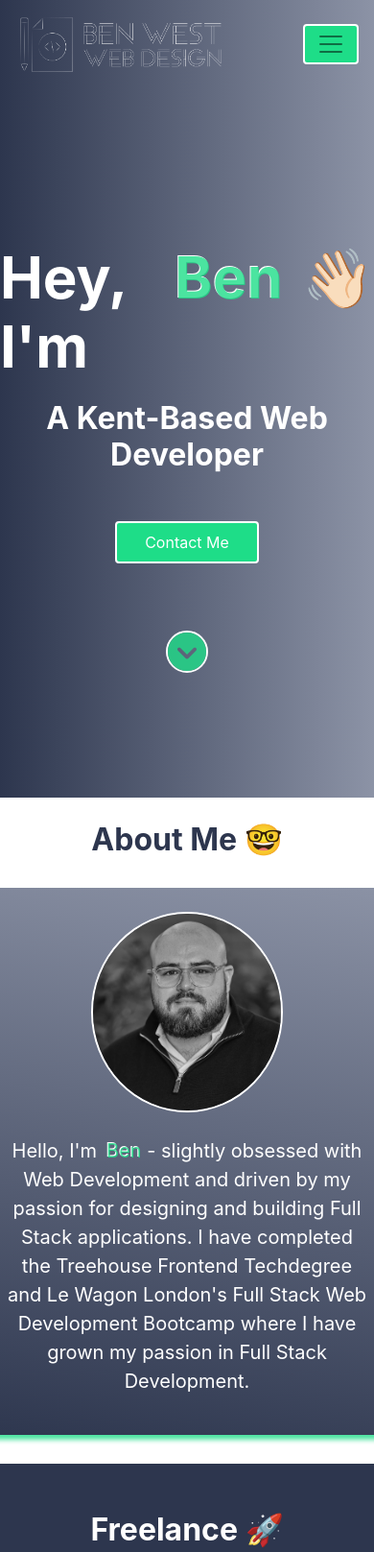
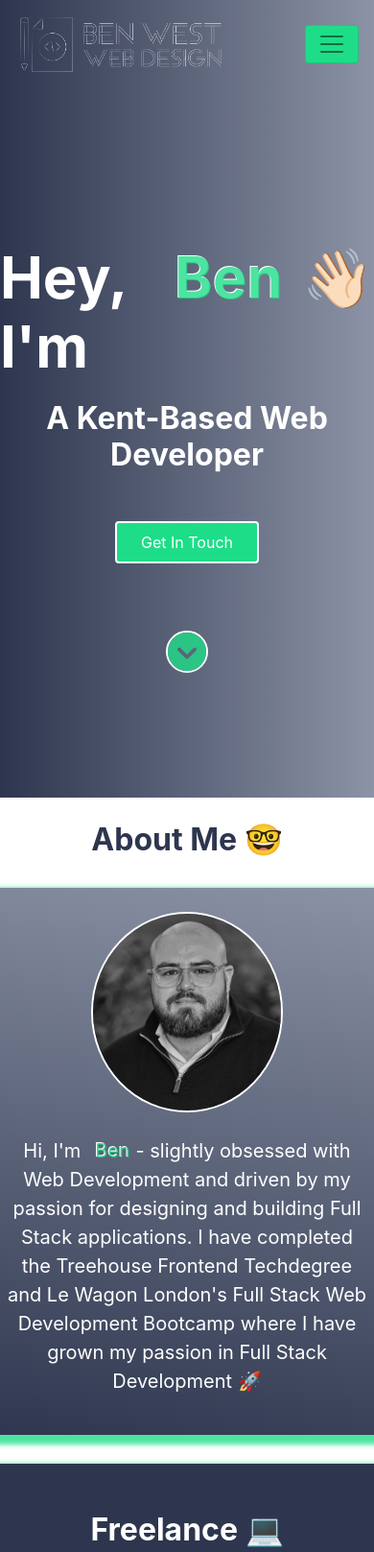
Before and after one commit to benwest0291/bw-portfolio-v2, a plain HTML site: page index.html in a window 390 px wide. Shown: the top 1617 px of the page at 96% size. Drawn offline with nearby package versions, Linux system fonts and the light colour scheme.

Commit message:
small edits

```diff
--- a/index.html
+++ b/index.html
@@ -5,7 +5,7 @@
   <meta http-equiv="X-UA-Compatible" content="IE=edge">
   <meta name="viewport" content="width=device-width, initial-scale = 0.86, maximum-scale=3.0, minimum-scale=0.86">
   <!-- <meta name="viewport" content="width=device-width, initial-scale=1.0"> -->
-  <title>Ben West Web Design</title>
+  <title>Ben West</title>
   <!-- Meta data for Search Engines/ Social Media-->
   <!--Google-->
   <meta name="description" content="Ben West is a Freelance Web Developer from Maidstone Kent! Get in touch to discuss your amazing project ideas 💡">
@@ -33,6 +33,7 @@
   <link rel="icon" href="./images/favicon_symbol.png" type="image/x-icon">
 </head>
 <body>
+
 
 <!--Nabar-->
  <a name="home"></a>
@@ -69,18 +70,22 @@
 <!--Navbar End-->
 
 <!--Banner-->
-<div class="banner" style="">
+
+<div class="banner">
+
   <div class="inner-banner">
     <h1>Hey, I'm  <span class="ben-col"> Ben</span> <span class="wave">  👋🏻</span></h1>
       <h2><strong>A Kent-Based Web Developer</strong></h2>
-    <a class="btn-flat" href="#contact">Contact Me</a>
+    <a class="btn-flat" href="#contact">Get In Touch</a>
     <a href="#about"><i class="fas fa-chevron-circle-down arrow down-arrow"></i></a>
+
   </div>
 </div>
 <!--Banner End-->
 
 <div class="container">
   <div class="media-container-1">
+
     <div class="media-container-2">
 <!-- Into-->
 <div data-aos="fade-up"
@@ -90,8 +95,8 @@
 
  <div class="main-paragraph"  >
   <img class="img-me" src="images/me_black_white.png"/>
-    <p class="about-description">Hello, I'm<span class="ben-col">Ben </span> - slightly obsessed with Web Development and driven by my passion for designing and building Full Stack applications.
-      I have completed the Treehouse Frontend Techdegree and Le Wagon London's Full Stack Web Development Bootcamp where I have grown my passion in Full Stack Development.</p>
+    <p class="about-description">Hi, I'm<span class="ben-col">Ben </span> - slightly obsessed with Web Development and driven by my passion for designing and building Full Stack applications.
+      I have completed the Treehouse Frontend Techdegree and Le Wagon London's Full Stack Web Development Bootcamp where I have grown my passion in Full Stack Development 🚀 </p>
   </div>
 </div>
 <!-- Into End-->
@@ -99,7 +104,7 @@
 <!--Freelance Info-->
 <div class="freelance-card" data-aos="fade-up"
      data-aos-duration="3000">
-<h2 class="heading"><strong>Freelance 🚀</strong></h2>
+<h2 class="heading"><strong>Freelance 💻</strong></h2>
 <img class="freelance-img" src="https://images.unsplash.com/photo-1537498425277-c283d32ef9db?ixid=MnwxMjA3fDB8MHxwaG90by1wYWdlfHx8fGVufDB8fHx8&ixlib=rb-1.2.1&auto=format&fit=crop&w=1178&q=80">
 <p class="about-description-2"> I am also available as a Freelance Web Developer. Get in touch to discuss your amazing project ideas💡</p>
 </div>
@@ -294,7 +299,7 @@
 <div class="contact-card" data-aos="fade-up"
      data-aos-duration="3000" >
 
-<h2 class="heading"><strong>Contact Me 📱</strong></h2>
+<h2 class="heading"><strong>Get In Touch 📱</strong></h2>
       <form id="contact-form" method="post" action="contactform.php">
         <input name="name" type="text" class="form-control" placeholder="Your Name" required><br>
         <input name="email" type="email" class="form-control" placeholder="Your Email" required><br>
--- a/scss/_banner.scss
+++ b/scss/_banner.scss
@@ -86,7 +86,7 @@
 
 .ben-col {
   color: rgba(30, 221, 136, 0.8);
-  padding-left: 10px;
+  padding-left: 15px;
   text-shadow: -1px -1px 0 #fff;
 }
 
--- a/scss/_contactcard.scss
+++ b/scss/_contactcard.scss
@@ -6,7 +6,7 @@
   color: #fff;
   padding: 25px;
   border-radius: 25px 25px;
-  box-shadow: 5px 5px 5px rgba(30, 221, 136, 0.8);
+  box-shadow: 0px 5px 5px 5px rgba(30, 221, 136, 0.8);
   width: 500px;
   padding: 50px;
   margin-bottom: 50px;
--- a/scss/_freelancecard.scss
+++ b/scss/_freelancecard.scss
@@ -6,7 +6,7 @@
   color: #fff;
   padding: 25px;
   border-radius: 25px 25px;
-  box-shadow: 5px 5px 5px rgba(30, 221, 136, 0.8);
+  box-shadow: 0px 5px 5px 5px rgba(30, 221, 136, 0.8);
   width: 500px;
 }
 
--- a/scss/_global.scss
+++ b/scss/_global.scss
@@ -9,11 +9,6 @@ body {
   text-align: center;
   margin: 25px;
 }
-
-// * {
-//   outline: 1px solid red !important;
-
-// }
 
 .container {
   width: 100 vw;
@@ -35,7 +30,7 @@ body {
   color: #fff;
   padding: 25px;
   border-radius: 25px 25px;
-  box-shadow: 5px 5px 5px rgba(30, 221, 136, 0.8);
+  box-shadow: 0px 5px 5px 5px rgba(30, 221, 136, 0.8);
   width: 500px;
 }
 
@@ -125,7 +120,7 @@ body {
   .about-description-2 {
     padding-top: 40px;
   }
-  .nav-link:after {
+  .nav-link::after {
     content: "";
     display: block;
     width: 0;
--- a/scss/_nav.scss
+++ b/scss/_nav.scss
@@ -32,7 +32,6 @@
 
 .navbar-toggler {
   background-color: #1edd88 !important;
-  border: solid 2px #fff !important;
 }
 
 .nav-item .nav-link:hover {
--- a/scss/_projectcards.scss
+++ b/scss/_projectcards.scss
@@ -8,7 +8,7 @@
   text-align: center;
   font-size: 20px;
   min-height: 130px;
-  box-shadow: 5px 5px 5px rgba(30, 221, 136, 0.8);
+  box-shadow: 0px 5px 5px 5px rgba(30, 221, 136, 0.8);
   width: 500px;
 }
 
--- a/scss/_skillcards.scss
+++ b/scss/_skillcards.scss
@@ -2,7 +2,7 @@
   background: linear-gradient(10deg, $brand-color, #8c93a6);
   border-radius: 25px 25px;
   align-items: center;
-  box-shadow: 5px 5px 5px rgba(30, 221, 136, 0.8);
+  box-shadow: 0px 5px 5px 5px rgba(30, 221, 136, 0.8);
   min-width: 450px;
 }
 
```
Also changed, not shown: scss/styles.css, 1 other file.
